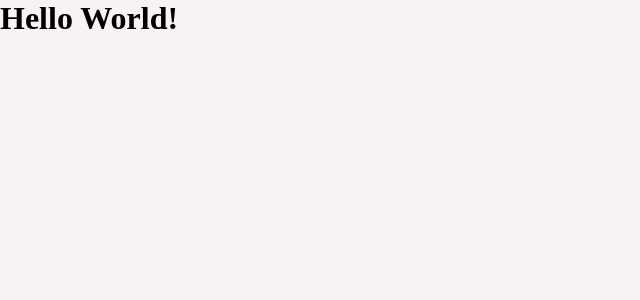
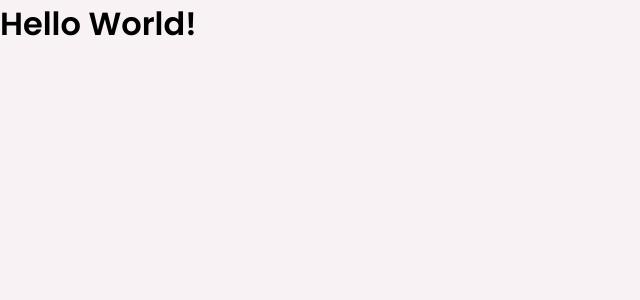
Before and after one commit to FeelipePM/dtmoney, a React (Create React App) app: page / in a window 1280 px wide. Shown: the top 300 px of the page, without its empty margins (0-640 px from the left). Built offline with nearby package versions, Linux system fonts and the light colour scheme.

Commit message:
Google Fonts

```diff
--- a/public/index.html
+++ b/public/index.html
@@ -1,10 +1,16 @@
 <!DOCTYPE html>
 <html lang="en">
   <head>
+    <link rel="preconnect" href="https://fonts.gstatic.com">
+
     <meta charset="utf-8" />
-    <meta name="viewport" content="width=device-width, initial-scale=1" />
+    <meta name="viewport" content="width=device-width, initial-scale=1"/>
+
     <link rel="shortcut icon" href="favicon.png" type="image/png">
+
     <title>dt money</title>
+
+    <link href="https://fonts.googleapis.com/css2?family=Poppins:wght@400;600&display=swap" rel="stylesheet">
   </head>
   <body>
     <noscript>You need to enable JavaScript to run this app.</noscript>
--- a/src/styles/global.ts
+++ b/src/styles/global.ts
@@ -35,7 +35,16 @@
     -webkit-font-smoothing: antialiased;
   }
 
-  buton {
+  body, input, textarea, button {
+    font-family: 'Poppins', sans-serif;
+    font-weight: 400;
+  }
+
+  h1, h2, h3, h4, h5, h6, strong {
+    font-weight: 600;
+  }
+
+  button {
     cursor: pointer;
   }
 
```
